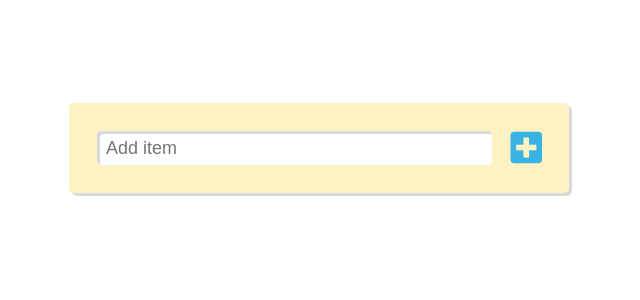
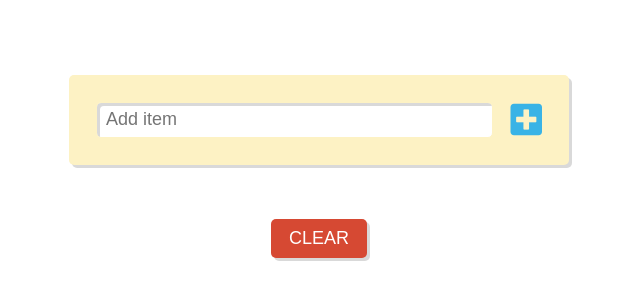
Before and after one commit to Imaginaryverse/todo-app-v1, a plain HTML site: page index.html in a window 1280 px wide. Shown: the part 234-534 px from the top of the page, without its empty margins (321-961 px from the left). Drawn offline with Linux system fonts and the light colour scheme.

Commit message:
add clear btn

```diff
--- a/app.js
+++ b/app.js
@@ -2,6 +2,7 @@
 const todoForm = document.querySelector('.todo-form');
 const todoInput = document.querySelector('.todo-input');
 const todoList = document.querySelector('.todo-list');
+const clearBtn = document.querySelector('.clear-btn');
 
 // ARRAY
 let todos = [];
@@ -12,6 +13,12 @@ todoForm.addEventListener('submit', (e) => {
 
   const todoText = todoInput.value;
   addTodo(todoText);
+});
+
+clearBtn.addEventListener('click', () => {
+  const emptyArray = [];
+
+  updateTodos(emptyArray);
 });
 
 // FUNCTIONS
--- a/index.html
+++ b/index.html
@@ -17,7 +17,7 @@
   </head>
   <body>
     <main class="main-wrapper">
-      <form action="submit" class="todo-form">
+      <form action="submit" class="todo-form" autocomplete="off">
         <input
           type="text"
           class="todo-input"
@@ -32,6 +32,8 @@
       <div class="todos-wrapper">
         <ul class="todo-list"></ul>
       </div>
+
+      <button class="clear-btn">CLEAR</button>
     </main>
 
     <script src="app.js"></script>
--- a/style.scss
+++ b/style.scss
@@ -32,6 +32,11 @@ body {
 }
 
 .main-wrapper {
+  display: flex;
+  flex-direction: column;
+  justify-content: center;
+  align-items: center;
+
   .todo-form {
     display: flex;
     justify-content: space-between;
@@ -261,4 +266,26 @@ body {
       }
     }
   }
+
+  .clear-btn {
+    margin-top: 1rem;
+
+    border: none;
+    border-radius: 5px;
+    outline: none;
+    background-color: $clr-red;
+    color: white;
+
+    padding: 0.5rem 1rem;
+
+    box-shadow: 3px 3px 0 rgba($color: #000000, $alpha: 0.15);
+
+    &:hover {
+      background-color: $clr-red-hover;
+    }
+  }
+
+  .empty {
+    display: none;
+  }
 }
```
Also changed, not shown: css/style.css, 1 other file.
